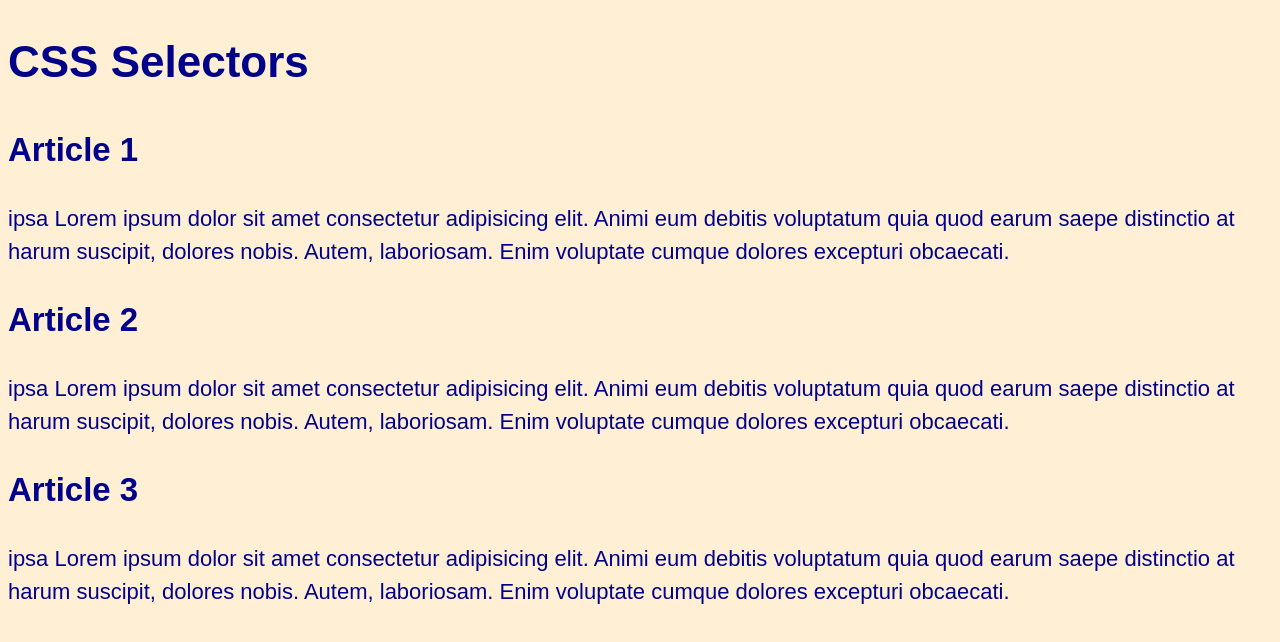
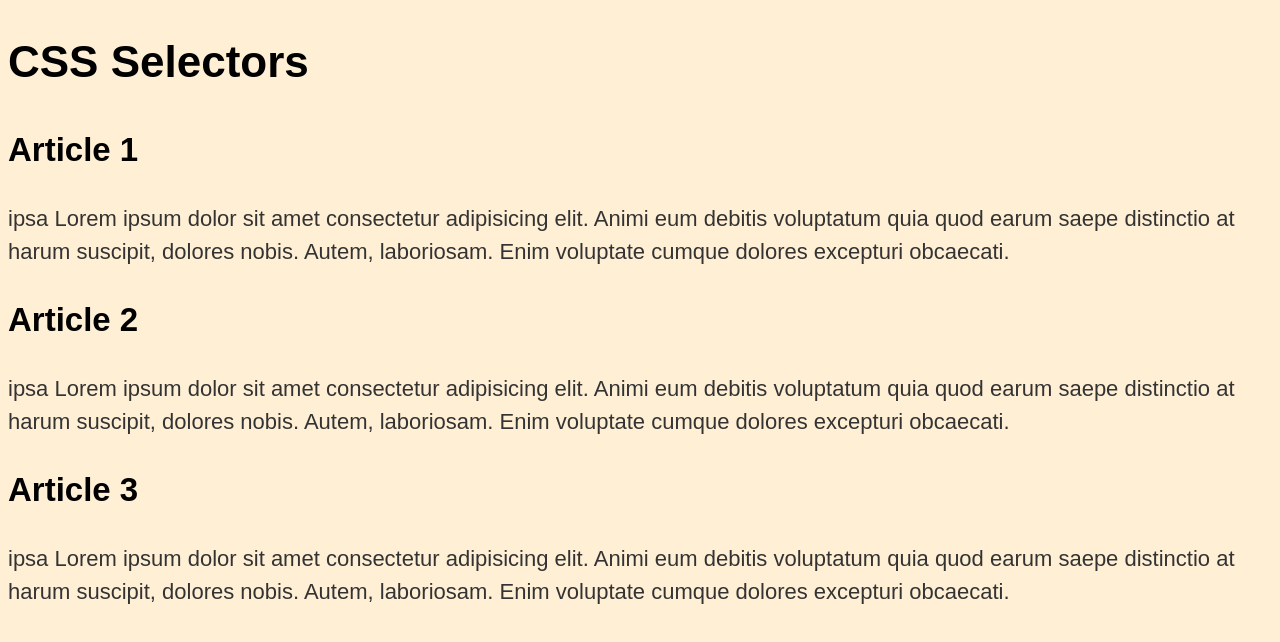
Before and after one commit to andygo52/CSS-course, a plain HTML site: page 03_LESSON_COLORS/index.html in a window 1280 px wide. Drawn offline with Linux system fonts and the light colour scheme.

Commit message:
Lesson 3 on Colors complete

```diff
--- a/03_LESSON_COLORS/css/style.css
+++ b/03_LESSON_COLORS/css/style.css
@@ -3,6 +3,11 @@ body {
     font-size: 22px;
     font-family:Arial, Helvetica, sans-serif;
     line-height: 1.5;
-    background: papayawhip;
-    color: darkblue;
+    background: #ffefd5;
+    color: rgb(0,0,0);
 }
+
+
+p {
+    color: #333;
+}
```
